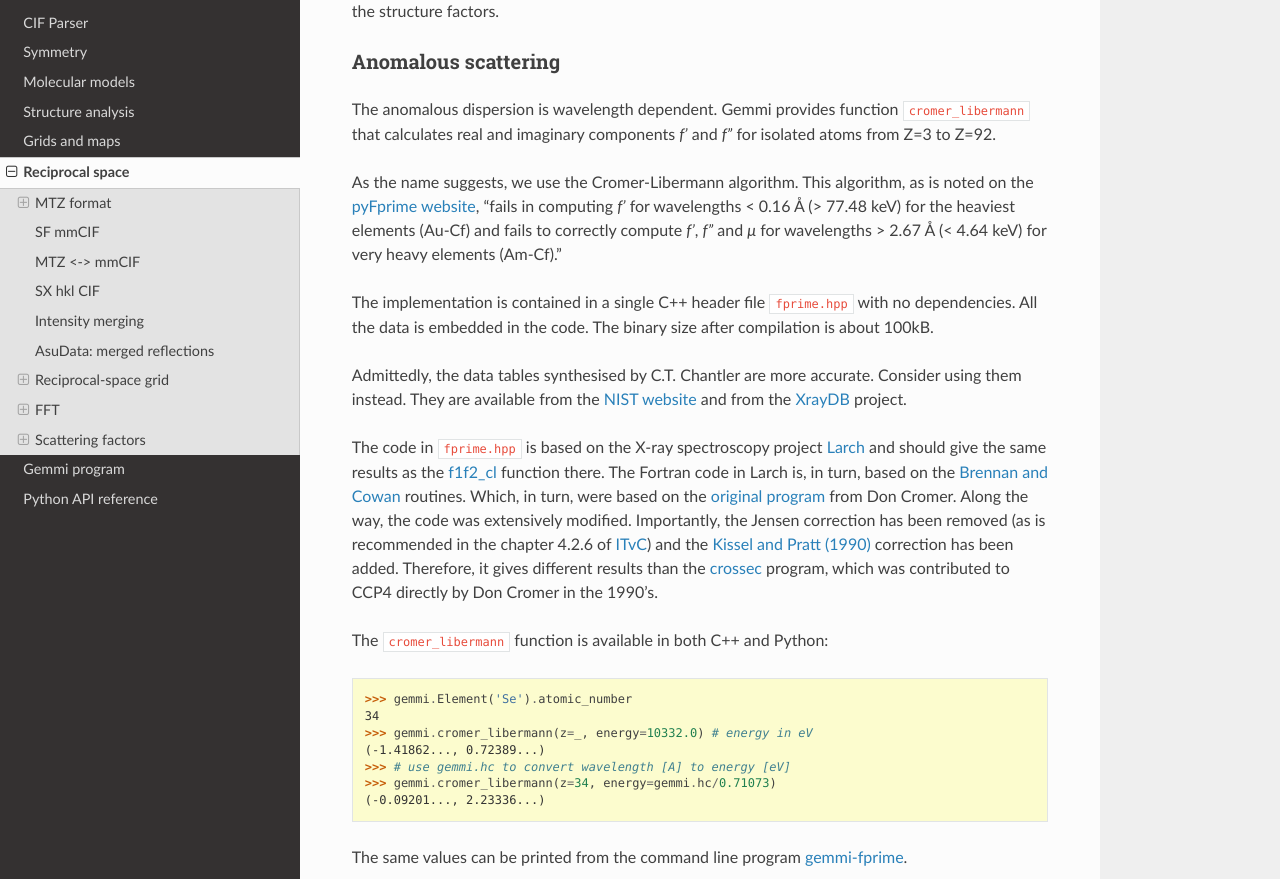
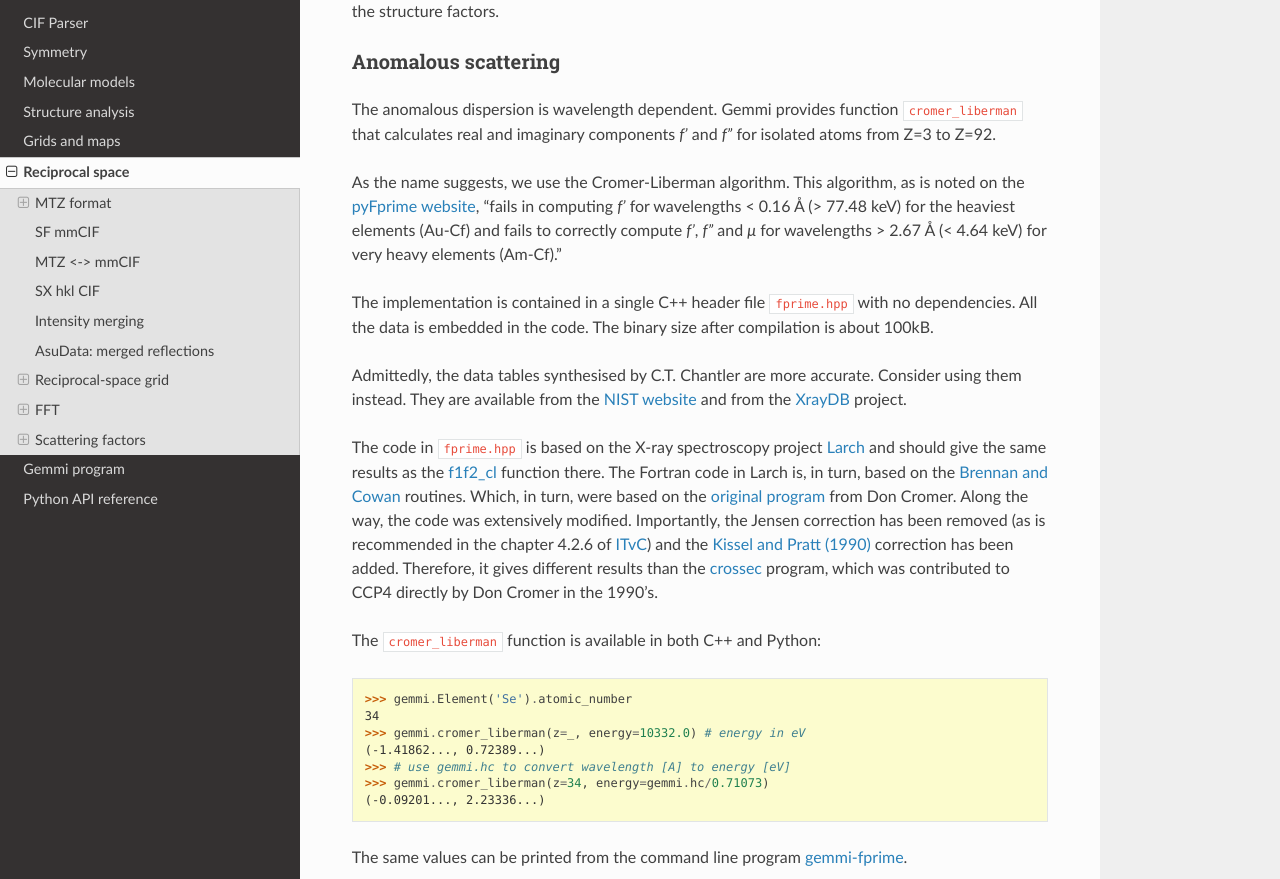
Before and after one commit to project-gemmi/gemmi, a Sphinx documentation site: the page built from docs/hkl.rst, in a window 1280 px wide and 1400 px high, scrolled down 26327 px. Shown: the part 156-1035 px from the top of the window. Built offline with Sphinx 7.4.7 and the Read the Docs theme 2.0.0, drawn with Linux system fonts in a browser that asks for light colours; some of the changed text lies outside the part shown.

Commit message:
should be Liberman not Libermann

```diff
--- a/docs/headers.rst
+++ b/docs/headers.rst
@@ -92,7 +92,7 @@ gemmi/fourier.hpp
     Fourier transform applied to map coefficients.
 
 gemmi/fprime.hpp
-    C++ implementation of Cromer-Libermann calculation of anomalous scattering
+    C++ implementation of Cromer-Liberman calculation of anomalous scattering
     factors, with corrections from Kissel & Pratt, Acta Cryst. A46, 170 (1990).
     Single header. No dependencies.
 
--- a/docs/hkl.rst
+++ b/docs/hkl.rst
@@ -1443,11 +1443,11 @@ Anomalous scattering
 --------------------
 
 The anomalous dispersion is wavelength dependent.
-Gemmi provides function ``cromer_libermann`` that calculates
+Gemmi provides function ``cromer_liberman`` that calculates
 real and imaginary components *f'* and *f"*
 for isolated atoms from Z=3 to Z=92.
 
-As the name suggests, we use the Cromer-Libermann algorithm.
+As the name suggests, we use the Cromer-Liberman algorithm.
 This algorithm, as is noted on the
 `pyFprime website <https://subversion.xray.aps.anl.gov/trac/pyFprime/>`_,
 "fails in computing *f'* for wavelengths < 0.16 Å (> 77.48 keV)
@@ -1482,16 +1482,16 @@ Therefore, it gives different results than the
 `crossec <http://legacy.ccp4.ac.uk/html/crossec.html>`_ program,
 which was contributed to CCP4 directly by Don Cromer in the 1990's.
 
-The ``cromer_libermann`` function is available in both C++ and Python:
+The ``cromer_liberman`` function is available in both C++ and Python:
 
 .. doctest::
 
   >>> gemmi.Element('Se').atomic_number
   34
-  >>> gemmi.cromer_libermann(z=_, energy=10332.0) # energy in eV  #doctest: +ELLIPSIS
+  >>> gemmi.cromer_liberman(z=_, energy=10332.0) # energy in eV  #doctest: +ELLIPSIS
   (-1.41862..., 0.72389...)
   >>> # use gemmi.hc to convert wavelength [A] to energy [eV]
-  >>> gemmi.cromer_libermann(z=34, energy=gemmi.hc/0.71073)  #doctest: +ELLIPSIS
+  >>> gemmi.cromer_liberman(z=34, energy=gemmi.hc/0.71073)  #doctest: +ELLIPSIS
   (-0.09201..., 2.23336...)
 
 The same values can be printed from the command line program
@@ -1605,7 +1605,7 @@ value that will be added to the value calculated from the form factors.
   >>> energy = gemmi.hc / 0.8  # for wavelength 0.8A
   >>> for symbol in ['C', 'N', 'O', 'S', 'Cu']:
   ...     el = gemmi.Element(symbol)
-  ...     fp, _ = gemmi.cromer_libermann(z=el.atomic_number, energy=energy)
+  ...     fp, _ = gemmi.cromer_liberman(z=el.atomic_number, energy=energy)
   ...     calc_x.addends.set(el, fp)
   ...
   >>> calc_x.addends.get(gemmi.Element('Cu'))
@@ -1619,7 +1619,7 @@ to remove the previous values, so it makes two functions):
   >>> calc_x.addends.clear()
   >>> calc_x.addends.add_cl_fprime(energy)
 
-which calculates *f'* for all elements handled by the Cromer-Libermann
+which calculates *f'* for all elements handled by the Cromer-Liberman
 algorithm (*Z* from 3 to 92). Although it seems wasteful, it takes
 well below 1ms.
 
--- a/docs/utils.rst
+++ b/docs/utils.rst
@@ -501,7 +501,7 @@ fprime
 ======
 
 Calculate anomalous scattering factors (*f\'* and *f\"*).
-Uses `Cromer-Libermann <https://doi.org/10.1107/S0567739481000600>`_
+Uses `Cromer-Liberman <https://doi.org/10.1107/S0567739481000600>`_
 algorithm with corrections from
 `Kissel and Pratt <https://doi.org/10.1107/S0108767389010718>`_.
 This and different approaches are discussed in the documentation
```
Also changed, not shown: 6 other files.
